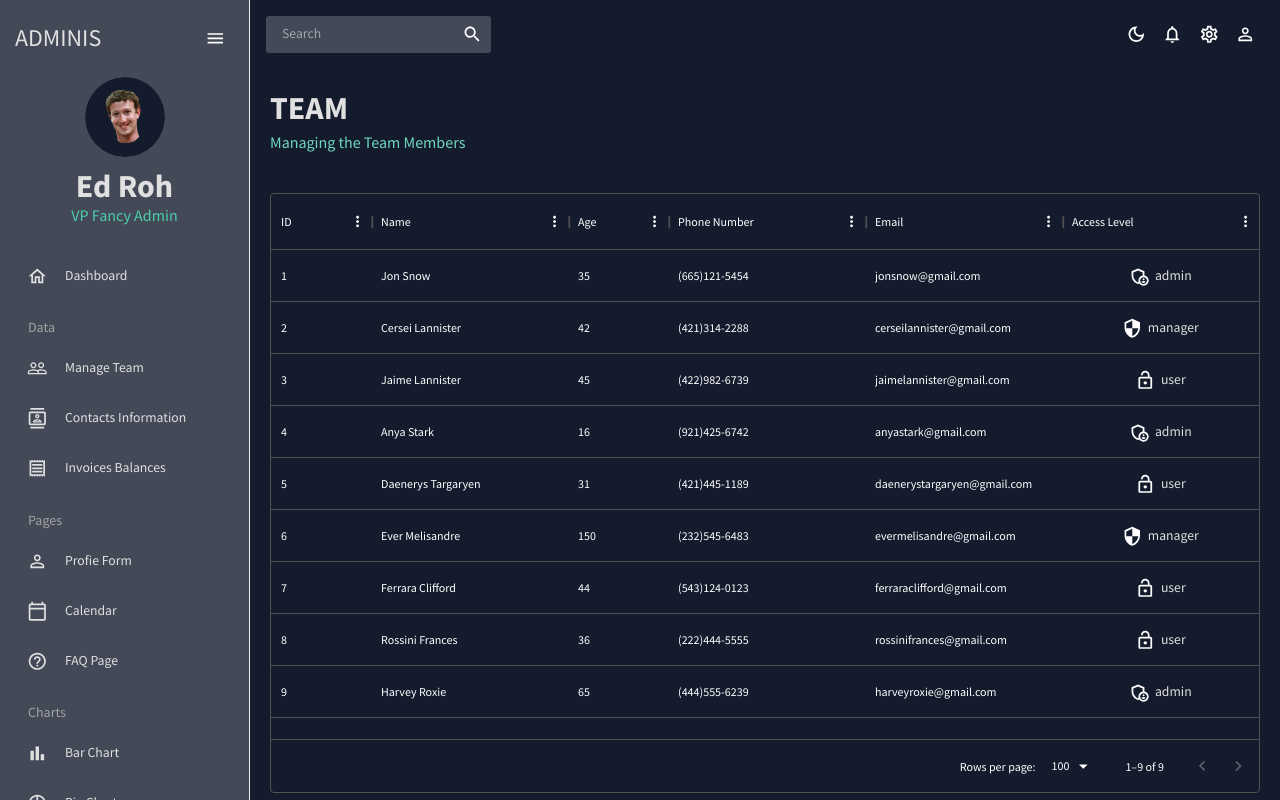
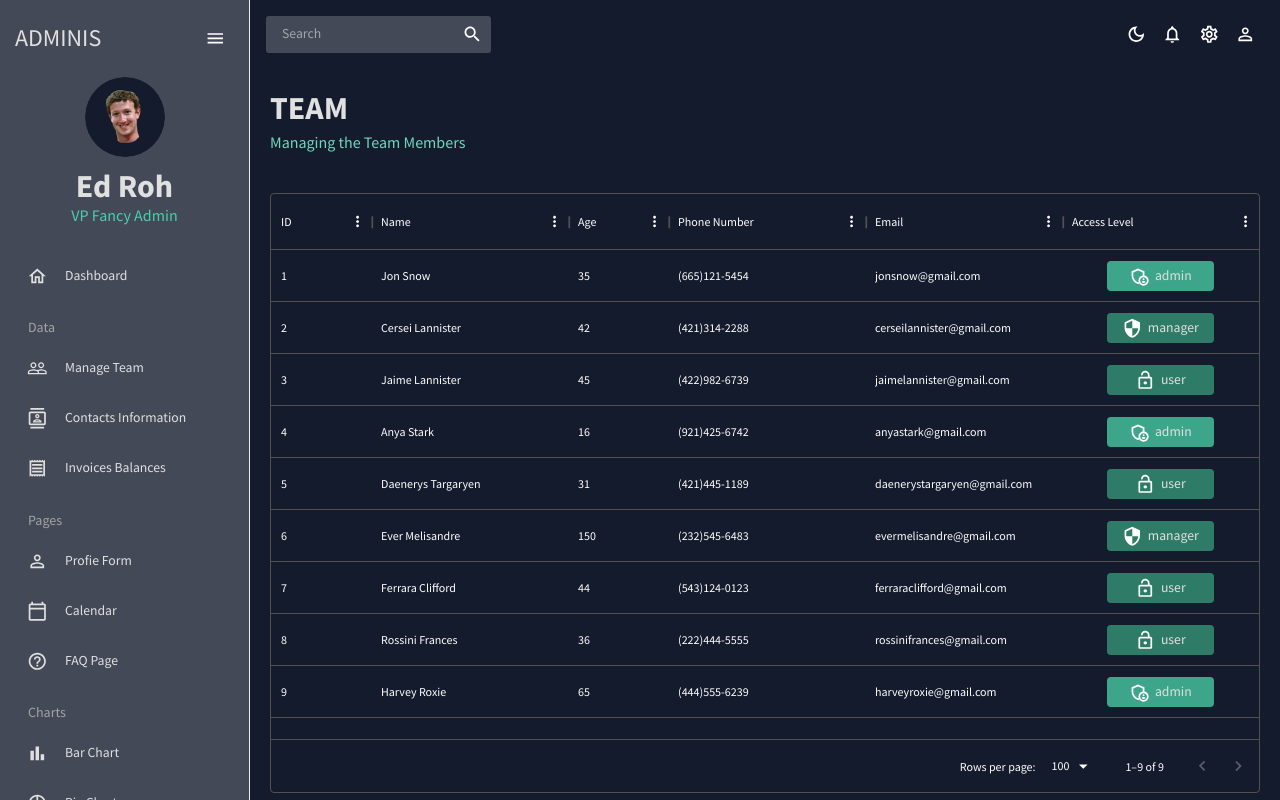
Before and after one commit to HoangDungNg/admin-dashboard, a React (Create React App) app: page /team in a window 1280 px wide. Built offline with nearby package versions, Linux system fonts and the light colour scheme.

Commit message:
Fix error data grid in Team 2

```diff
--- a/src/scenes/team/index.jsx
+++ b/src/scenes/team/index.jsx
@@ -53,11 +53,12 @@ const Team = () => {
             p="5px"
             display="flex"
             justifyContent="center"
-            backgroundcolor={
-              access === 'admin'
-                ? colors.greenAccent[600]
-                : colors.greenAccent[700]
-            }
+            sx={{
+              backgroundColor:
+                access === 'admin'
+                  ? colors.greenAccent[600]
+                  : colors.greenAccent[700],
+            }}
             borderRadius="4px"
           >
             {access === 'admin' && <AdminPanelSettingsOutlined />}
```
